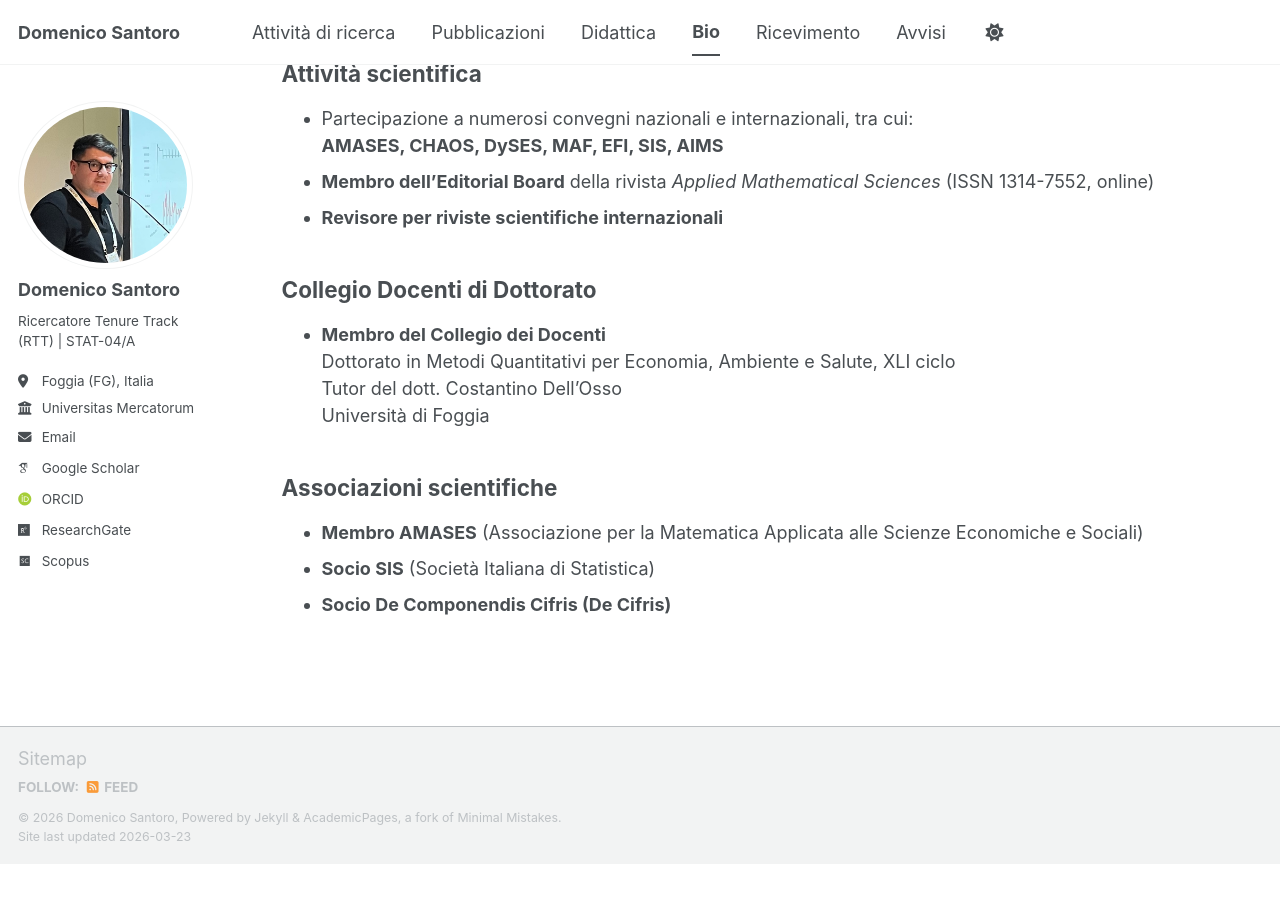
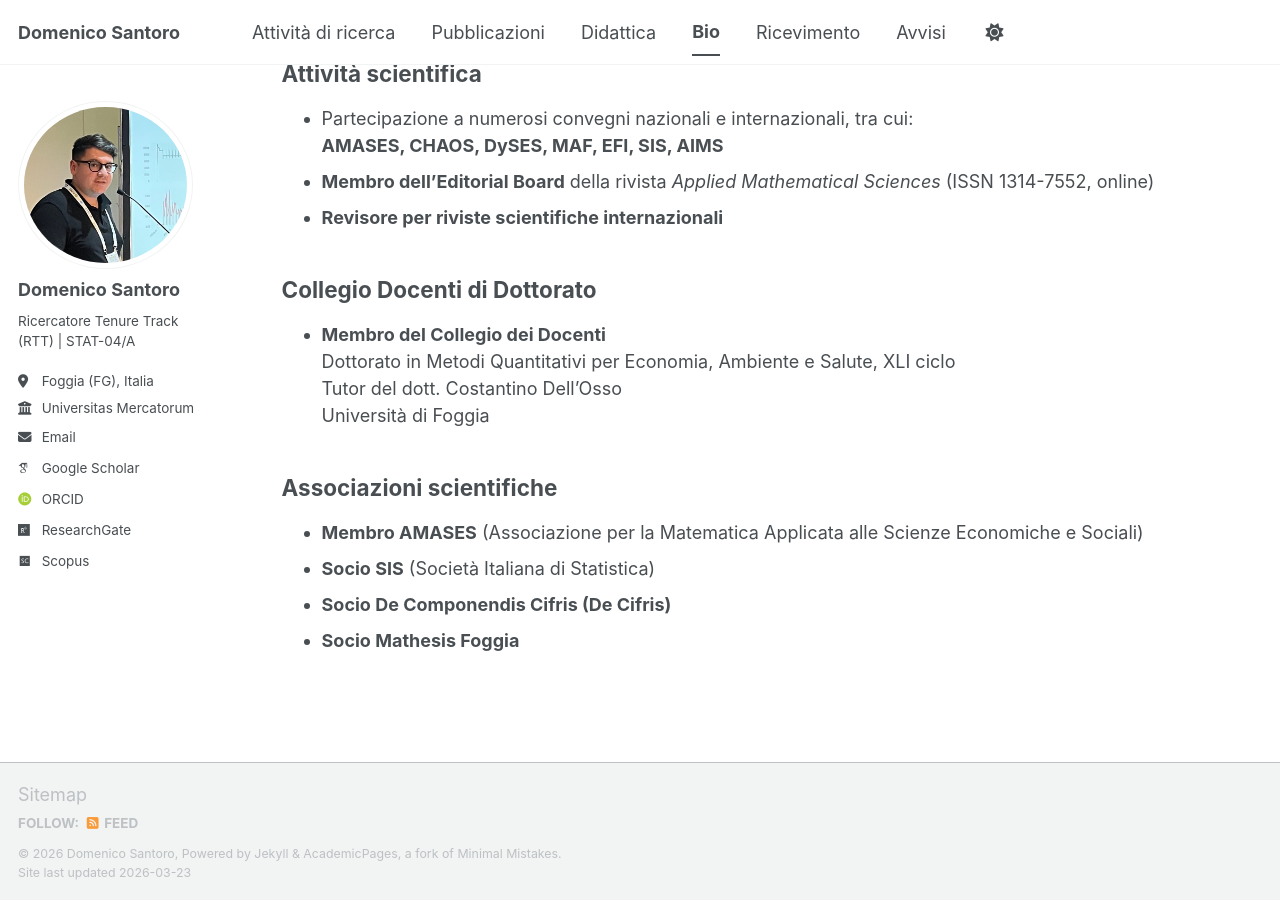
Before and after one commit to mimmoexe/mimmoexe.github.io, a Jekyll site: the page built from _pages/cv.md, in a window 1280 px wide and 900 px high, scrolled down 2004 px. Built offline with Jekyll 4.4.1, drawn with Linux system fonts in a browser that asks for light colours; some web fonts are replaced; a script bundle is joined from its source files by our own code; library files that are not in the unit come from our copies; before the commit the page ends 2868 px from its top, so only the background shows below that.

Commit message:
Update cv.md

```diff
--- a/_pages/cv.md
+++ b/_pages/cv.md
@@ -118,3 +118,4 @@ redirect_from:
 - **Membro AMASES** (Associazione per la Matematica Applicata alle Scienze Economiche e Sociali)
 - **Socio SIS** (Società Italiana di Statistica)
 - **Socio De Componendis Cifris (De Cifris)**
+- **Socio Mathesis Foggia**
```
